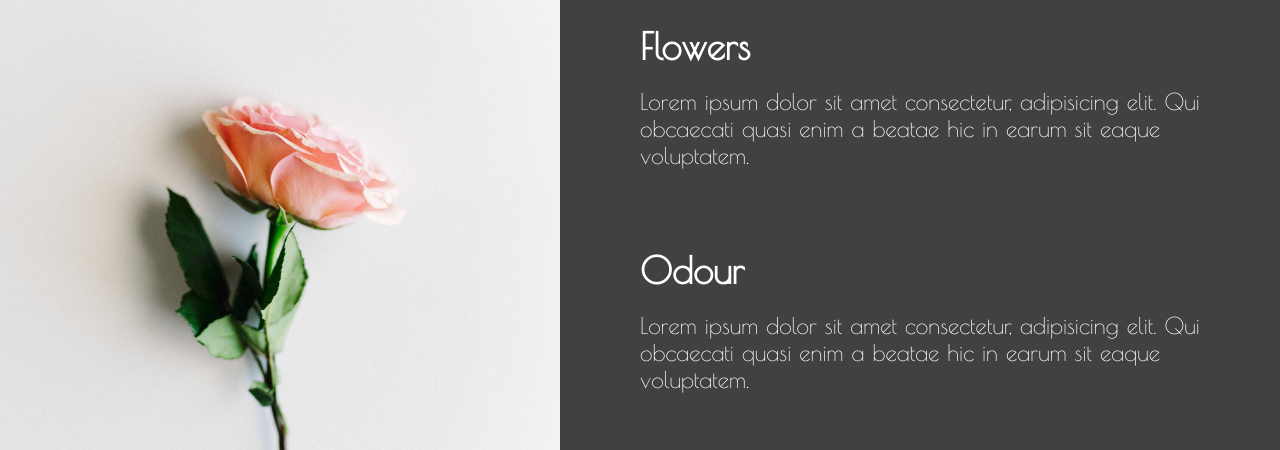
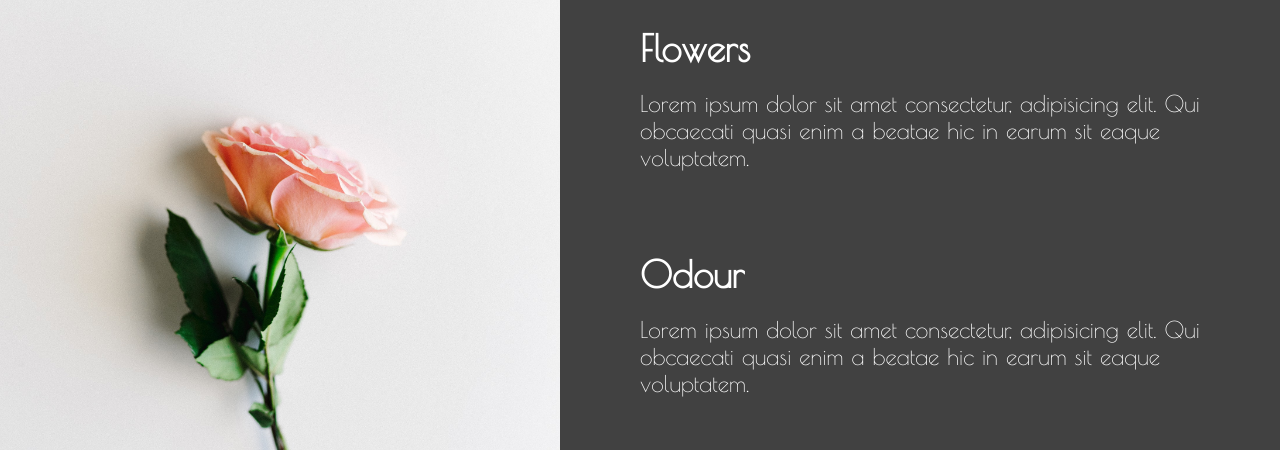
Before and after one commit to Aniumbott/Florum---A-Flower-Gallery, a plain HTML site: page index.html in a window 1280 px wide. Shown: the part 1007-1457 px from the top of the page. Drawn offline with Linux system fonts and the light colour scheme.

Commit message:
First Prototype

```diff
--- a/style.css
+++ b/style.css
@@ -286,7 +286,6 @@ nav {
   pointer-events: none;
   flex: 1 1 40rem;
   position: relative;
-  max-height: 100vh;
 }
 
 .rose-image h5 {
```
